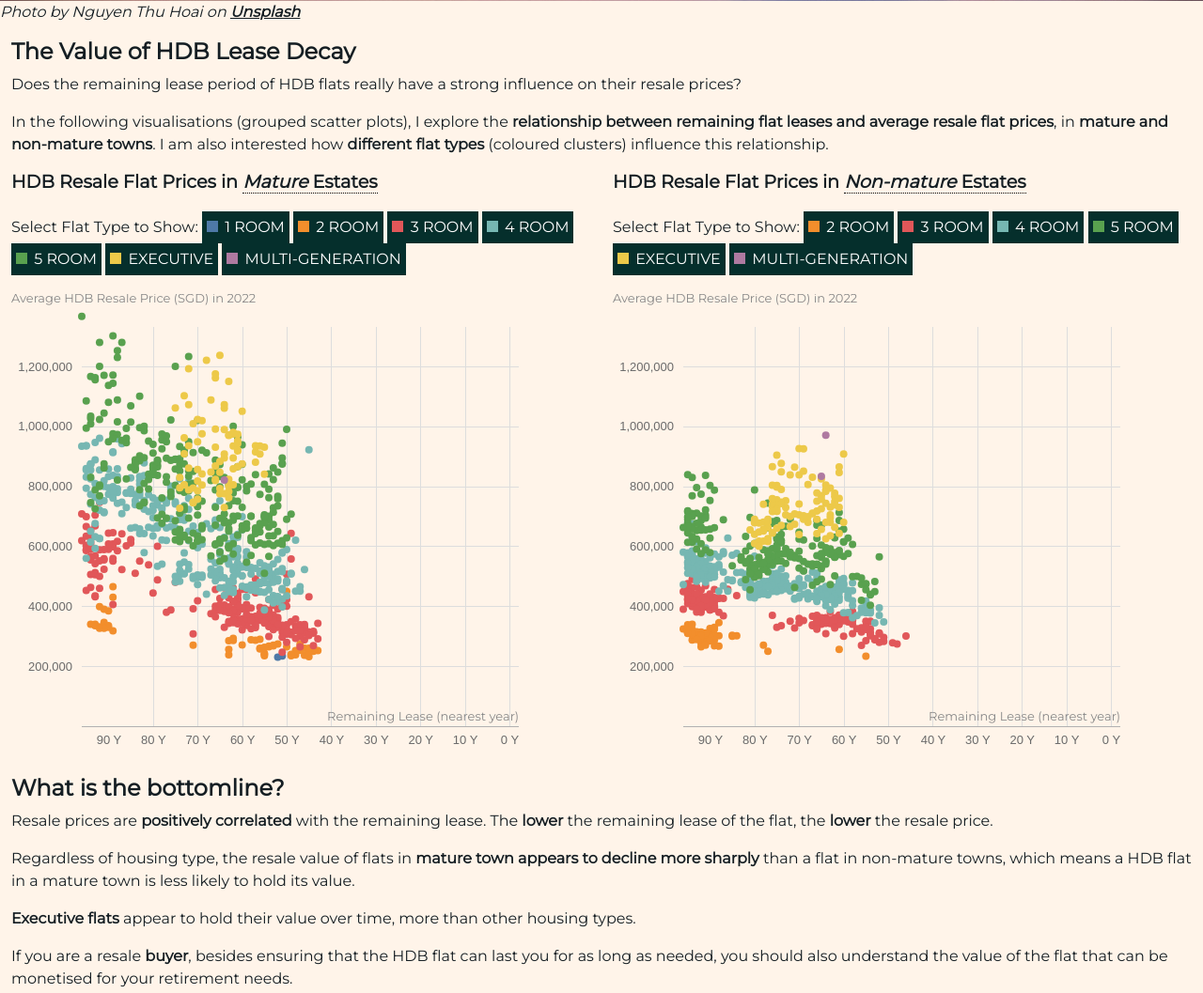
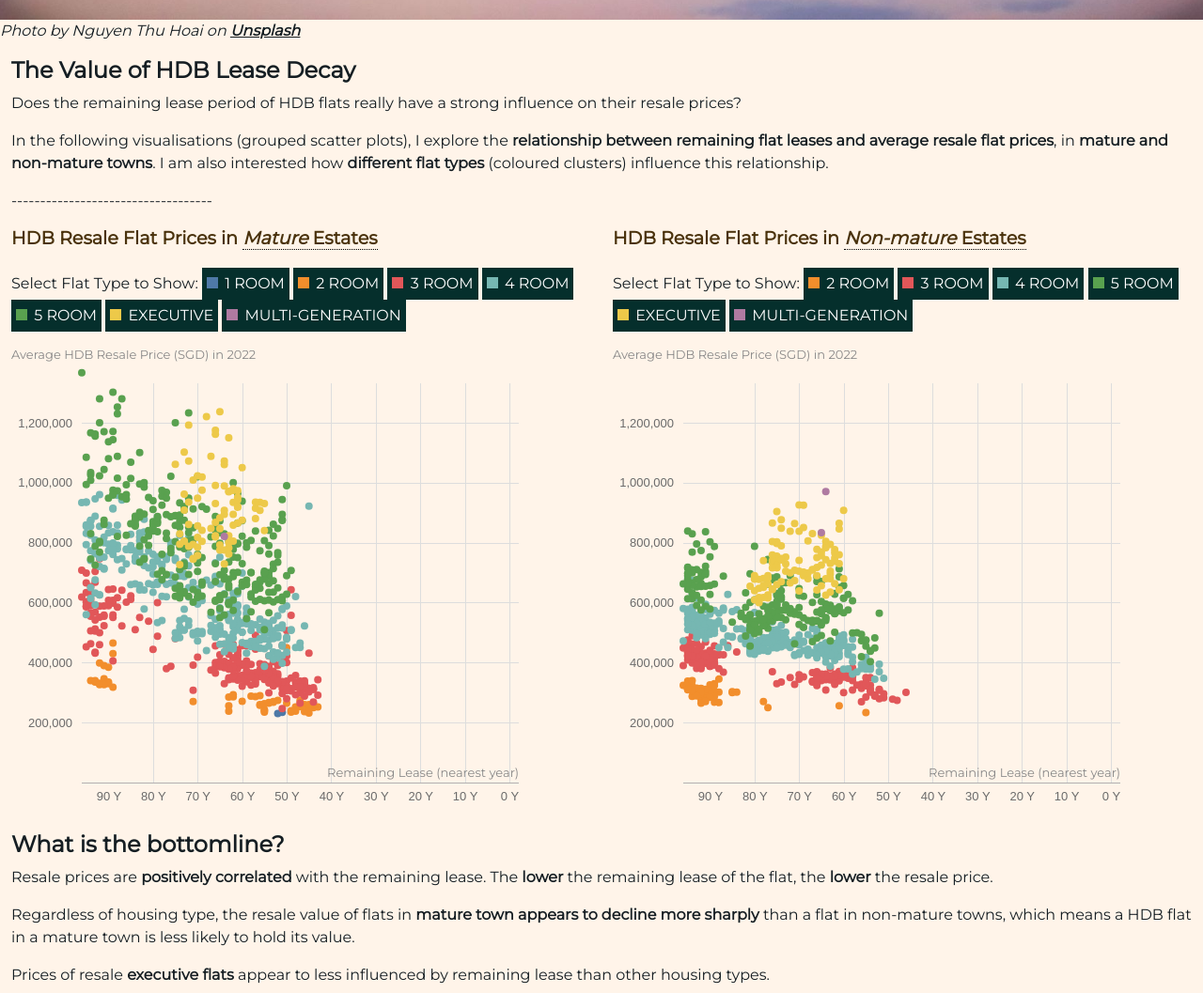
Before and after one commit to lenezoe/lenezoe.github.io, a plain HTML site: page HASS-assignment3/index.html in a window 1280 px wide. Shown: the part 934-1991 px from the top of the page at 94% size. Drawn offline with nearby package versions, Linux system fonts and the light colour scheme.

Commit message:
Update style.css

```diff
--- a/HASS-assignment3/index.html
+++ b/HASS-assignment3/index.html
@@ -36,8 +36,6 @@
 					<a href="https://www.asiaone.com/singapore/question-time-great-hdb-lease-decay-debate"
 						target="_blank">3</a>].
 				</p>
-
-
 		</div>
 	</div>
 
@@ -46,7 +44,7 @@
 			href="https://unsplash.com/photos/a15b7LYrfbk?utm_source=unsplash&utm_medium=referral&utm_content=creditCopyText">Unsplash</a></em>
 
 
-	<div class="container-fluid d-flex justify-content-center d-flex">
+	<div class="container-fluid d-flex justify-content-center">
 
 		<div class="row">
 			<div class="col-md-12 col-sm-12">
@@ -63,7 +61,7 @@
 						remaining flat leases and average resale flat prices</strong>, in <strong>mature and non-mature
 						towns</strong>. I am also interested how <strong>different flat types</strong> (coloured
 					clusters) influence this relationship. </p>
-
+<p>-----------------------------------</p>
 			</div>
 
 			<div class="col-md-6 col-sm-12">
@@ -123,7 +121,7 @@
 				<p>Regardless of housing type, the resale value of flats in <strong>mature town appears to decline more
 						sharply</strong> than a flat in non-mature towns, which means a HDB flat in a mature town is
 					less likely to hold its value.</p>
-				<p><strong>Executive flats</strong> appear to hold their value over time, more than other housing types.
+				<p>Prices of resale <strong>executive flats</strong> appear to less influenced by remaining lease than other housing types.
 				</p>
 				<p>If you are a resale <strong>buyer</strong>, besides ensuring that the HDB flat can last you for as
 					long as needed, you should also understand the value of the flat that can be
--- a/HASS-assignment3/style.css
+++ b/HASS-assignment3/style.css
@@ -15,6 +15,7 @@ h1 {
   font-size: 1.9rem;
   font-weight: 1000;
   text-align: center;
+  padding:10px;
 }
 
 h2 {
@@ -25,7 +26,8 @@ h2 {
 h4 {
   font-size: 1.2rem;
   text-align:left;
-  font-weight: 600;
+  font-weight: 900;
+  color:#4a320c;
 }
 
 img {
```
